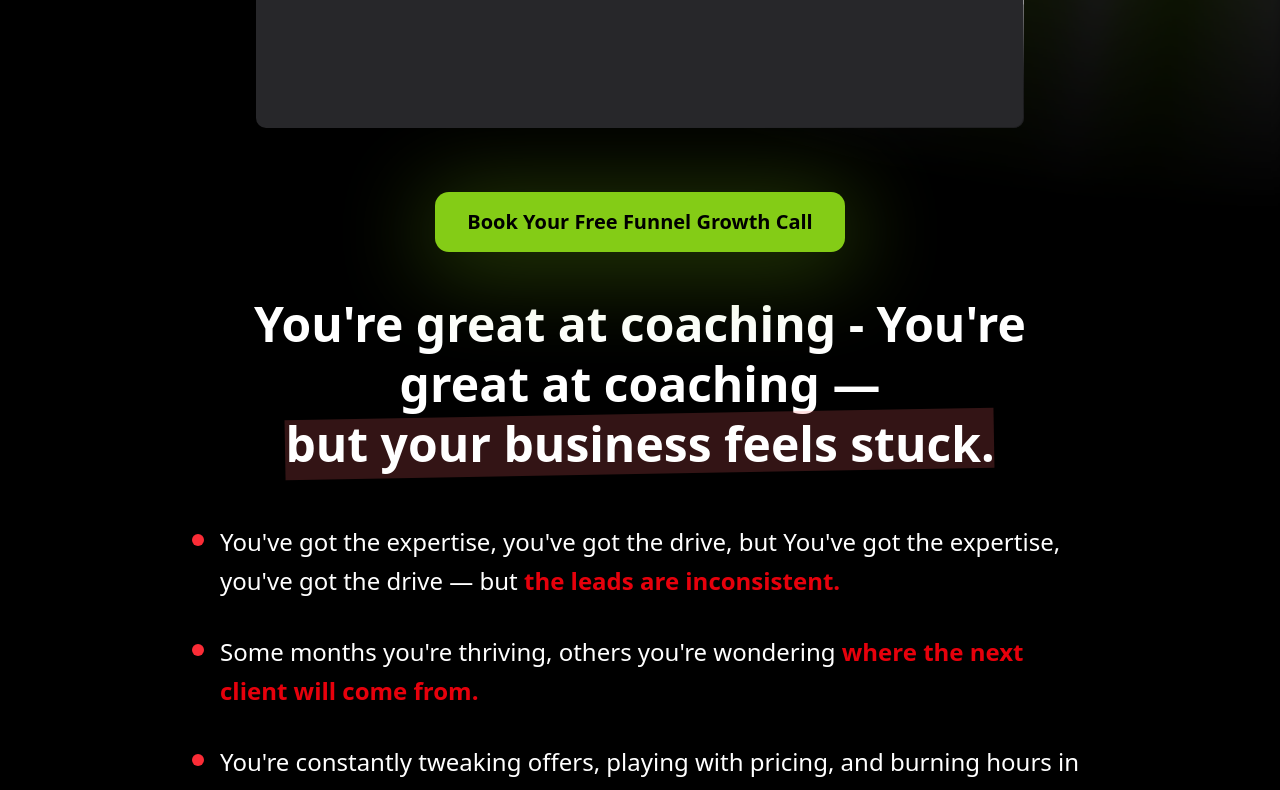
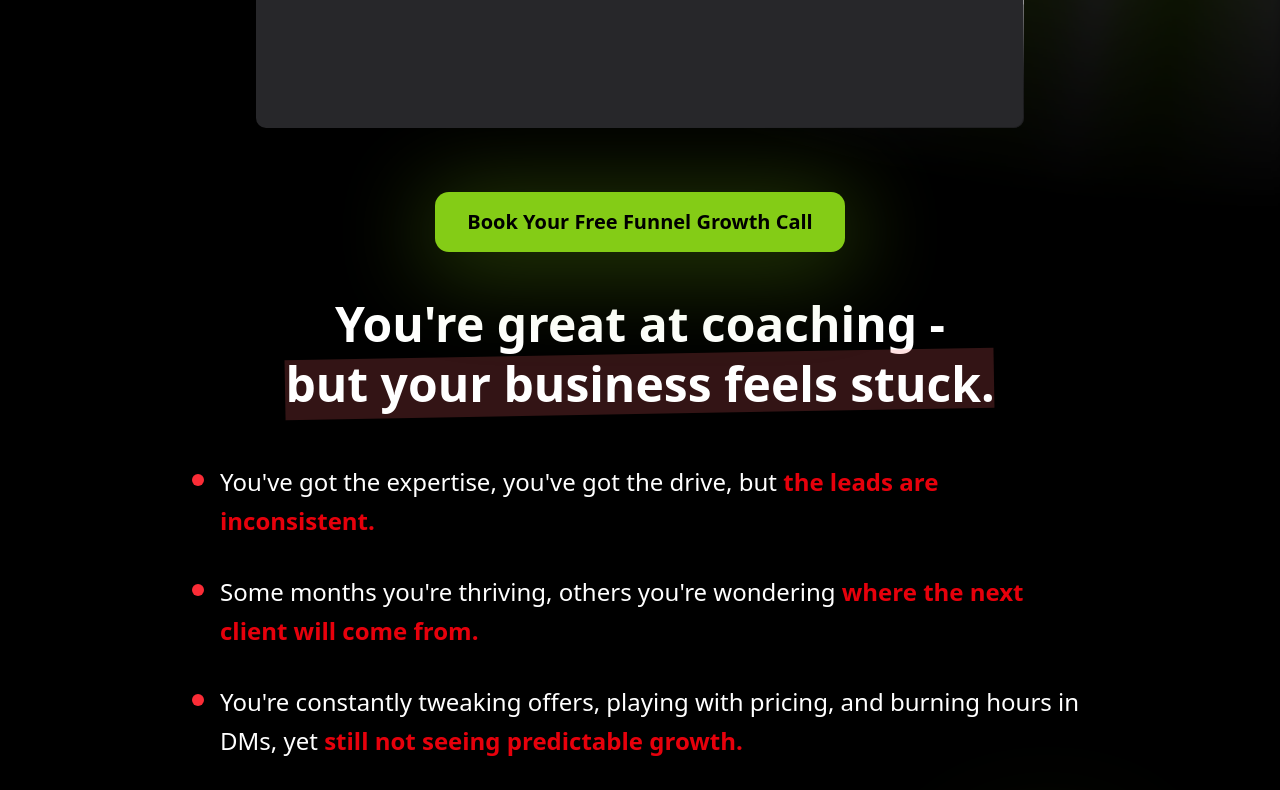
Before and after one commit to AymenDellas/vsl, a React (Vite) app: page / in a window 1280 px wide. Shown: the part 586-1376 px from the top of the page. Built offline with nearby package versions, Linux system fonts and the light colour scheme.

Commit message:
Replace em dash with hyphen in Problem.tsx

```diff
--- a/src/sections/Problem.tsx
+++ b/src/sections/Problem.tsx
@@ -6,7 +6,6 @@ const Problem = () => {
         <h2 className="text-3xl sm:text-4xl md:text-5xl font-bold text-center leading-tight">
 
           You're great at coaching -{" "}
-          You're great at coaching —{" "}
 
           <span className="relative inline-block">
             <span className="absolute inset-0 bg-red-400/20 -rotate-1"></span>
@@ -22,7 +21,6 @@ const Problem = () => {
 
               You've got the expertise, you've got the drive, but{" "}
 
-              You've got the expertise, you've got the drive — but{" "}
 
               <span className="font-bold text-red-600">
                 the leads are inconsistent.
```
